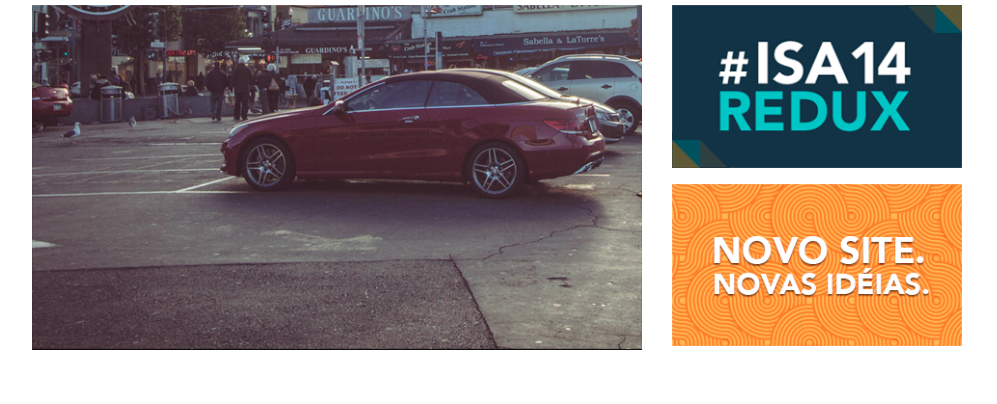
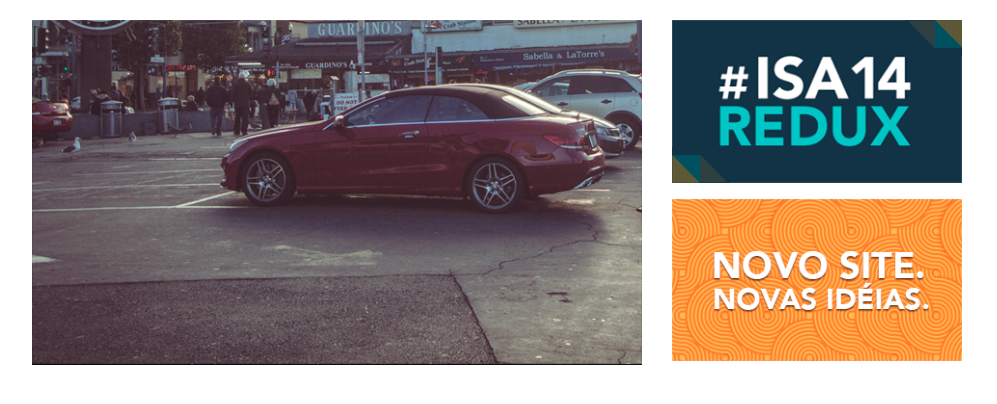
Before and after one commit to falexvidal/ixda-fortaleza, a plain HTML site: page index.html in a window 1280 px wide. Shown: the part 154-558 px from the top of the page, without its empty margins (143-1140 px from the left). Drawn offline with nearby package versions, Linux system fonts and the light colour scheme.

Commit message:
Adding more features.

```diff
--- /dev/null
+++ b/css/_featured.scss
@@ -0,0 +1,14 @@
+.main-features {
+    width:100%;
+    display: block;
+    margin:0 auto;
+    background: url(../img/bg-feaured) center;
+    padding: 15px 0;
+
+        img {
+            width:100%;
+            &:hover {
+                @include box-shadow(0 0 10px 1px rgba(0,0,0,0.5));
+            }
+        }
+}
--- a/css/_functions.scss
+++ b/css/_functions.scss
@@ -3,6 +3,12 @@
     -webkit-border-radius:$value;
     -moz-border-radius:$value;
     -ms-border-radius:$value;
+}
+
+@mixin box-shadow($value) {
+    -webkit-box-shadow: $value;
+    -moz-box-shadow: $value;
+    box-shadow: $value;
 }
 
 @mixin animation-name($name) {
--- a/css/custom.scss
+++ b/css/custom.scss
@@ -16,17 +16,12 @@ body {
 
 .row {
     max-width:960px;
-
-    &.main-features {
-        img {
-            width:100%;
-        }
-    }
 }
 
 @import 'functions';
 @import 'animations';
 @import 'top';
+@import 'featured';
 
 .main-features {
     @include animation-name(fadeIn);
--- a/index.html
+++ b/index.html
@@ -9,7 +9,6 @@
         <link rel="stylesheet" href="css/foundation.css" />
         <link rel="stylesheet" href="css/app.css" />
         <link rel="stylesheet" href="css/custom.css" />
-
     </head>
     <body>
 
@@ -35,13 +34,16 @@
       </div>
     </div>
 
-    <div class="row main-features">
+    <!--Features -->
+    <div class="main-features">
+        <div class="row">
             <div class="small-12 medium-8 large-8 columns">
-          <p><img src="img/banner1.png" /></p>
+            <p><a href="#"><img src="img/banner1.png" /></a></p>
         </div>
             <div class="small-12 medium-4 large-4 columns">
-          <p><img src="img/banner2.png" /></p>
-          <p><img src="img/banner3.png" /></p>
+                <p><a href="#"><img src="img/banner2.png" /></a></p>
+                <p><a href="#"><img src="img/banner3.png" /></a></p>
+            </div>
         </div>
     </div>
 
@@ -50,7 +52,6 @@
     <script src="js/foundation.min.js"></script>
     <script src="js/app.js"></script>
     <script src="https://ajax.googleapis.com/ajax/libs/jqueryui/1.11.4/jquery-ui.min.js"></script>
-
 
     <script>
       $(function() {
```
Also changed, not shown: css/app.min.css (added), css/custom.css, 1 other file. Lines whose indentation alone changed are shown as unchanged.
